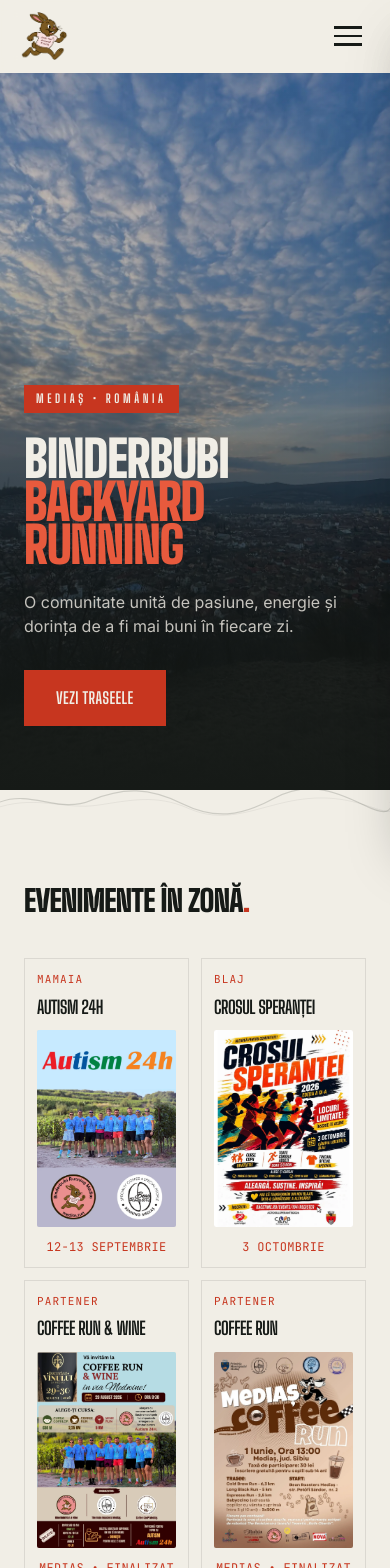
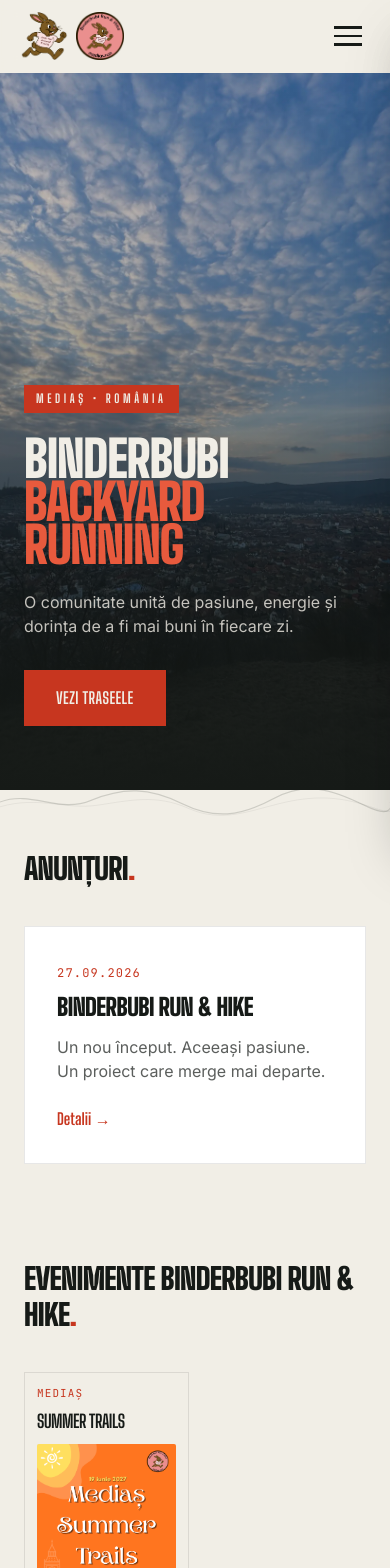
Before and after one commit to andreiholerga/medias.run, a React (Vite) app: page / in a window 390 px wide. Shown: the top 1568 px of the page. Built offline with nearby package versions, Linux system fonts and the light colour scheme.

Commit message:
added brh page

```diff
--- a/index.html
+++ b/index.html
@@ -3,7 +3,6 @@
   <head>
     <meta charset="UTF-8" />
     <meta name="viewport" content="width=device-width, initial-scale=1.0" />
-    <title>Binderbubi Backyard Running | Mediaș</title>
     <meta
       name="description"
       content="O comunitate unită de pasiune, energie și dorința de a fi mai buni în fiecare zi. Alergări în grup, trasee și evenimente caritabile în Mediaș."
--- a/package.json
+++ b/package.json
@@ -19,5 +19,9 @@
     "postcss": "^8.4.47",
     "tailwindcss": "^3.4.13",
     "vite": "^6.0.0"
+  },
+  "allowScripts": {
+    "esbuild@0.25.12": true,
+    "fsevents@2.3.3": true
   }
 }
--- a/src/App.jsx
+++ b/src/App.jsx
@@ -13,6 +13,7 @@
 import PrivacyPolicy from "./pages/PrivacyPolicy.jsx";
 import NotFound from "./pages/NotFound.jsx";
 import MediasSummerTrails from "./pages/MediasSummerTrails.jsx";
+import BinderbubiRunHike from "./pages/BinderbubiRunHike.jsx";
 
 export default function App() {
   return (
@@ -33,6 +34,7 @@
             <Route path="/coffeerun" element={<CoffeeRun />} />
             <Route path="/coffeerunandwine" element={<CoffeeRunAndWine />} />
             <Route path="/summertrails" element={<MediasSummerTrails />} />
+            <Route path="/asociatie" element={<BinderbubiRunHike />} />
             <Route path="/politica-confidentialitate" element={<PrivacyPolicy />} />
             <Route path="*" element={<NotFound />} />
           </Routes>
--- a/src/components/EventsGrid.jsx
+++ b/src/components/EventsGrid.jsx
@@ -1,6 +1,6 @@
 import { useState } from "react";
 import { Link } from "react-router-dom";
-import events from "../data/events.js";
+
 
 function CardInner({ event }) {
   return (
@@ -28,7 +28,7 @@
   );
 }
 
-export default function EventsGrid() {
+export default function EventsGrid({events=[]}) {
   const [expanded, setExpanded] = useState(false);
   const visible = expanded ? events : events.slice(0, 4);
 
--- a/src/components/Navbar.jsx
+++ b/src/components/Navbar.jsx
@@ -45,9 +45,14 @@
       }`}
     >
       <div className="flex items-center justify-between px-5 md:px-10 py-3">
-        <Link to="/" className="flex items-center gap-2 shrink-0">
+        <div className="flex items-center gap-2 shrink-0">
+        <Link to="/" >
           <img src="/logo/logo.webp" alt="Binderbubi Backyard Running" className="h-12 w-auto" />
         </Link>
+        <Link to="/asociatie">
+          <img src="/images/logo-brh.webp" alt="Binderbubi Run & Hike" className="h-12 w-auto" />
+        </Link>
+        </div>
 
         <nav className="hidden md:flex items-center gap-7">
           {LINKS.map((link) => (
--- a/src/data/events.js
+++ b/src/data/events.js
@@ -1,12 +1,4 @@
-const events = [
-  {
-    href: "/autism24h",
-    external: false,
-    eyebrow: "MAMAIA",
-    title: "AUTISM 24H",
-    img: "/images/evenimente/autism24h.webp",
-    date: "12-13 SEPTEMBRIE",
-  },
+export const events = [
   {
     href: "https://racetime.ro/events/194/register",
     external: true,
@@ -14,6 +6,14 @@
     title: "Crosul Speranței",
     img: "/images/evenimente/crosulsperantei.webp",
     date: "3 OCTOMBRIE",
+  },
+  {
+    href: "/autism24h",
+    external: false,
+    eyebrow: "MAMAIA",
+    title: "AUTISM 24H",
+    img: "/images/evenimente/autism24h.webp",
+    date: "FINALIZAT",
   },
   {
     href: "/coffeerunandwine",
@@ -41,4 +41,15 @@
   },
 ];
 
+export const brhEvents = [
+  {
+    href: "/summertrails",
+    external: false,
+    eyebrow: "Mediaș",
+    title: "SUMMER TRAILS",
+    img: "/images/evenimente/summertrails-thumbnail.webp",
+    date: "19 IUNIE 2027",
+  }
+];
+
 export default events;
--- a/src/pages/Autism24h.jsx
+++ b/src/pages/Autism24h.jsx
@@ -44,6 +44,7 @@
 export default function Autism24h() {
   return (
     <main>
+      <title>Autism24h 2026 | Binderbubi Run & Hike</title>
       {/* CAUSE HEADER */}
       <section className="relative text-center overflow-hidden">
         <div className="absolute inset-0 bg-ink" />
--- /dev/null
+++ b/src/pages/BinderbubiRunHike.jsx
@@ -0,0 +1,137 @@
+import { Link } from "react-router-dom";
+import EventsGrid from "../components/EventsGrid.jsx";
+import GallerySlider from "../components/GallerySlider.jsx";
+import HighFiveButton from "../components/HighFiveButton.jsx";
+import TopoDivider from "../components/TopoDivider.jsx";
+import {events, brhEvents} from "../data/events.js";
+
+export default function Home() {
+  return (
+    <main>
+      <title>Binderbubi Run & Hike | Mediaș</title>
+      {/* HERO */}
+      <section className="relative h-[85vh] min-h-[480px] flex items-end overflow-hidden">
+        <img
+          src="/images/hero1.webp"
+          alt="Binderbubi Run & Hike"
+          fetchpriority="high"
+          className="absolute inset-0 w-full h-full object-cover"
+        />
+        <div className="absolute inset-0 bg-gradient-to-t from-ink via-ink/50 to-ink/10" />
+        <div className="relative z-10 w-full px-6 md:px-12 pb-16 md:pb-20">
+          <span className="inline-block bg-trail text-paper text-xs font-display font-bold tracking-[0.3em] uppercase px-3 py-1.5 mb-6">
+            Mediaș • România
+          </span>
+          <h1 className="font-display text-[13vw] md:text-8xl leading-[0.85] font-black uppercase text-paper mb-6">
+            Binderbubi
+            <br />
+            <span className="text-trail-light">Run & Hike</span>
+          </h1>
+          <p className="text-paper/80 max-w-lg text-base md:text-lg mb-8">
+           Un nou început. Aceeași pasiune. Un proiect care merge mai departe.
+          </p>
+
+        </div>
+      </section>
+      <TopoDivider className="-mt-1" />
+
+      {/* EVENIMENTE */}
+      <section
+        id="evenimenteBRH"
+        className="max-w-6xl mx-auto px-6 py-16 md:py-20"
+      >
+
+        <h2 className="font-display text-3xl md:text-4xl font-black uppercase mb-10">
+          Evenimente Binderbubi Run & Hike<span className="text-trail">.</span>
+        </h2>
+        <EventsGrid events={brhEvents} />
+      </section>
+
+      {/* DESPRE NOI */}
+      <section id="despre-noi" className="border-t border-ink/10 bg-white/40">
+        <div className="max-w-3xl mx-auto px-6 py-16 md:py-20">
+          <h2 className="font-display text-3xl md:text-4xl font-black uppercase mb-6">
+            Un nou <span className="text-trail">început</span>
+          </h2>
+          <p className="text-ink/70 text-lg mb-5 leading-relaxed">
+            Zilele acestea am făcut un pas important: am înființat Asociația <strong className="text-ink">Binderbubi Run & Hike</strong>, ca o continuare firească a activității începute în 18 ianuarie 2025.
+          </p>
+          <p className="text-ink/70 text-lg mb-8 leading-relaxed">
+            A pornit de la câțiva pași, câteva alergări și dorința de a aduce oamenii împreună prin sport. În timp, proiectul a crescut, iar astăzi simțim că este momentul să îi dăm o formă care să ne permită să construim mai mult.
+          </p>
+
+          <div className="border-y border-ink/10 py-8">
+            <h3 className="font-display text-sm font-bold tracking-[0.2em] uppercase mb-6">
+              Direcții de dezvoltare:
+            </h3>
+
+            <ul className="space-y-4">
+
+                <li>
+                  <span className="text-trail font-black">•</span>
+                  <span>
+                    <strong className="text-ink"> Alergări de grup</strong>, săptămânale, în fiecare marți și joi, pentru că sportul este mai frumos atunci când îl facem împreună.
+                  </span>
+                </li>
+                <li>
+                  <span className="text-trail font-black">•</span>
+                  <span>
+                    <strong className="text-ink"> Programe de prevenție și conștientizare</strong>, pentru a crește siguranța celor care aleargă, merg pe bicicletă sau practică sportul în aer liber.
+                  </span>
+                </li>
+                <li>
+                  <span className="text-trail font-black">•</span>
+                  <span>
+                    <strong className="text-ink"> Organizarea de competiții de alergare</strong> și dezvoltarea unor parteneriate pentru organizarea și susținerea unor astfel de evenimente.
+                  </span>
+                </li>
+                <li>
+                  <span className="text-trail font-black">•</span>
+                  <span>
+                    <strong className="text-ink"> Implicarea în acțiuni caritabile</strong>, prin proiecte care să aducă un plus comunității medieșene și oamenilor care au nevoie de sprijin.
+                  </span>
+                </li>
+
+            </ul>
+          </div>
+
+          <p className="text-ink/70 text-lg mt-8 leading-relaxed">
+            Toate acestea nu ar fi fost posibile fără voi.
+</p><p className="text-ink/70 text-lg mt-8 leading-relaxed">
+Vă mulțumim celor care ne-ați fost alături, celor care ne-ați susținut, ne-ați aplaudat, ne-ați încurajat sau pur și simplu ne-ați urmărit din umbră. Fiecare mesaj, fiecare alergare împreună și fiecare gest de susținere a însemnat ceva.
+</p><p className="text-ink/70 text-lg mt-8 leading-relaxed">
+Acum deschidem un nou capitol. Și ne dorim să îl scriem împreună cu voi.
+</p><p className="text-ink/70 text-lg mt-8 leading-relaxed">
+Vă așteptăm alături de Binderbubi Run & Hike!
+Pentru că, indiferent cât de lung este drumul, împreună putem merge mai departe.
+       </p>
+        </div>
+      </section>
+
+
+      {/* CONTACT */}
+      <section id="contact" className="border-t border-ink/10">
+        <div className="max-w-2xl mx-auto px-6 py-16 md:py-20 text-center">
+          <h2 className="font-display text-3xl md:text-4xl font-black uppercase mb-6">
+            Hai să <span className="text-trail">vorbim</span>
+          </h2>
+          <p className="text-ink/70 text-lg mb-8">
+            Contactează-ne oricând:
+          </p>
+          <div className="flex flex-col items-center gap-5">
+            <span className="font-display font-bold text-xl border-b-2 border-trail pb-1">
+              medias.run@gmail.com
+            </span>
+            <a
+              href="mailto:medias.run@gmail.com"
+              className="inline-flex items-center gap-2 bg-trail text-paper font-display font-bold uppercase tracking-wide px-8 py-4 hover:bg-ink transition-colors"
+            >
+              Trimite email
+            </a>
+          </div>
+        </div>
+      </section>
+
+    </main>
+  );
+}
--- a/src/pages/CoffeeRunAndWine.jsx
+++ b/src/pages/CoffeeRunAndWine.jsx
@@ -10,6 +10,7 @@
 export default function CoffeeRunAndWine() {
   return (
     <main className="bg-[#b7dce3]">
+      <title>Coffee Run & Wine | Binderbubi Run & Hike</title>
       <img
         src="/images/evenimente/coffeerunandwine2.webp"
         alt="Coffee Run & Wine"
--- a/src/pages/Faq.jsx
+++ b/src/pages/Faq.jsx
@@ -24,6 +24,7 @@
 export default function Faq() {
   return (
     <main className="max-w-3xl mx-auto px-6 py-16 md:py-20">
+      <title>FAQ | Binderbubi Run & Hike</title>
       <h1 className="font-display text-4xl md:text-5xl font-black uppercase mb-12">
         Întrebări <span className="text-trail">Frecvente</span>
       </h1>
--- a/src/pages/Home.jsx
+++ b/src/pages/Home.jsx
@@ -3,10 +3,12 @@
 import GallerySlider from "../components/GallerySlider.jsx";
 import HighFiveButton from "../components/HighFiveButton.jsx";
 import TopoDivider from "../components/TopoDivider.jsx";
+import {events, brhEvents} from "../data/events.js";
 
 export default function Home() {
   return (
     <main>
+      <title>Binderbubi Run & Hike | Mediaș</title>
       {/* HERO */}
       <section className="relative h-[85vh] min-h-[480px] flex items-end overflow-hidden">
         <img
@@ -38,16 +40,43 @@
         </div>
       </section>
       <TopoDivider className="-mt-1" />
+      <section
+        id="anunturi"
+        className="max-w-6xl mx-auto px-6 py-8 md:py-10"
+      >
+        <h2 className="font-display text-3xl md:text-4xl font-black uppercase mb-10">
+          ANUNȚURI<span className="text-trail">.</span>
+        </h2>
+        <div className="grid md:grid-cols-1">
+          <Link
+            to="/asociatie"
+            className="group border border-ink/10 bg-white p-8 hover:border-trail hover:shadow-xl hover:-translate-y-1 transition-all"
+          >
+            <span className="text-trail font-mono text-xs tracking-widest uppercase">
+              27.09.2026
+            </span>
+            <h3 className="font-display text-2xl font-black uppercase mt-2 mb-3">
+              Binderbubi Run & Hike
+            </h3>
+            <p className="text-ink/70 mb-6">
+               Un nou început. Aceeași pasiune. Un proiect care merge mai departe.
+            </p>
+            <span className="font-display font-bold text-trail">Detalii →</span>
+          </Link>
+
+        </div>
+      </section>
 
       {/* EVENIMENTE */}
       <section
-        id="evenimente"
+        id="evenimenteBRH"
         className="max-w-6xl mx-auto px-6 py-16 md:py-20"
       >
+
         <h2 className="font-display text-3xl md:text-4xl font-black uppercase mb-10">
-          Evenimente în zonă<span className="text-trail">.</span>
+          Evenimente Binderbubi Run & Hike<span className="text-trail">.</span>
         </h2>
-        <EventsGrid />
+        <EventsGrid events={brhEvents} />
       </section>
 
       {/* DESPRE NOI */}
@@ -110,6 +139,16 @@
             scriem împreună următorul kilometru.
           </p>
         </div>
+      </section>
+
+       <section
+        id="evenimente"
+        className="max-w-6xl mx-auto px-6 py-16 md:py-20"
+      >
+        <h2 className="font-display text-3xl md:text-4xl font-black uppercase mb-10">
+          Evenimente în zonă<span className="text-trail">.</span>
+        </h2>
+        <EventsGrid events={events} />
       </section>
 
       {/* ACTIVITATE */}
--- a/src/pages/MediasSummerTrails.jsx
+++ b/src/pages/MediasSummerTrails.jsx
@@ -10,6 +10,7 @@
 export default function MediasSummerTrails() {
   return (
     <main className="bg-[#fadfce]">
+      <title>Mediaș Summer Trails 2027</title>
       <section className="bg-[#ff751f]">
         <img
           src="/images/evenimente/summertrails1.png"
```
Also changed, not shown: public/images/evenimente/summertrails-thumbnail.webp (added), 1 other file (tests, documents, lock files or other folders).
